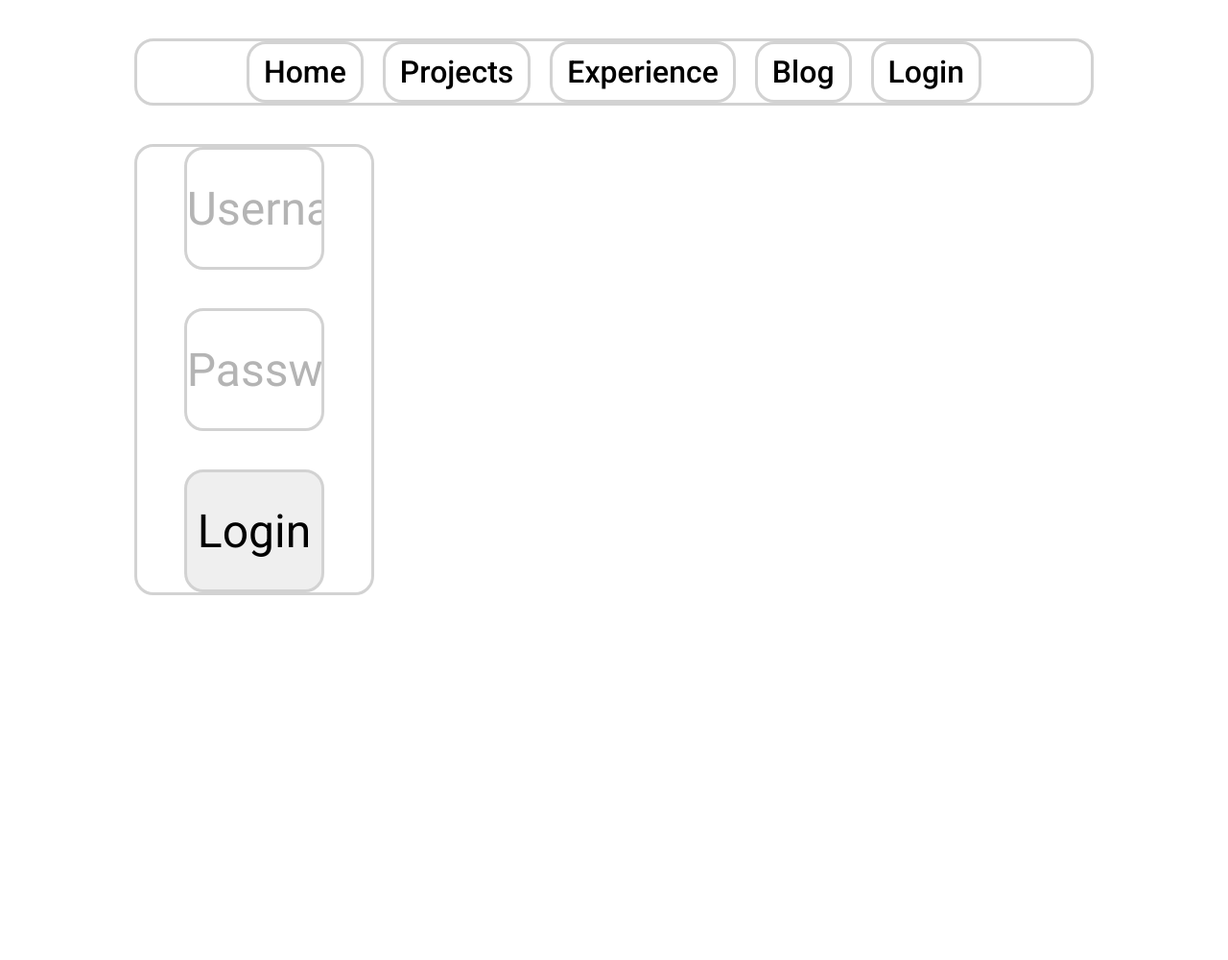
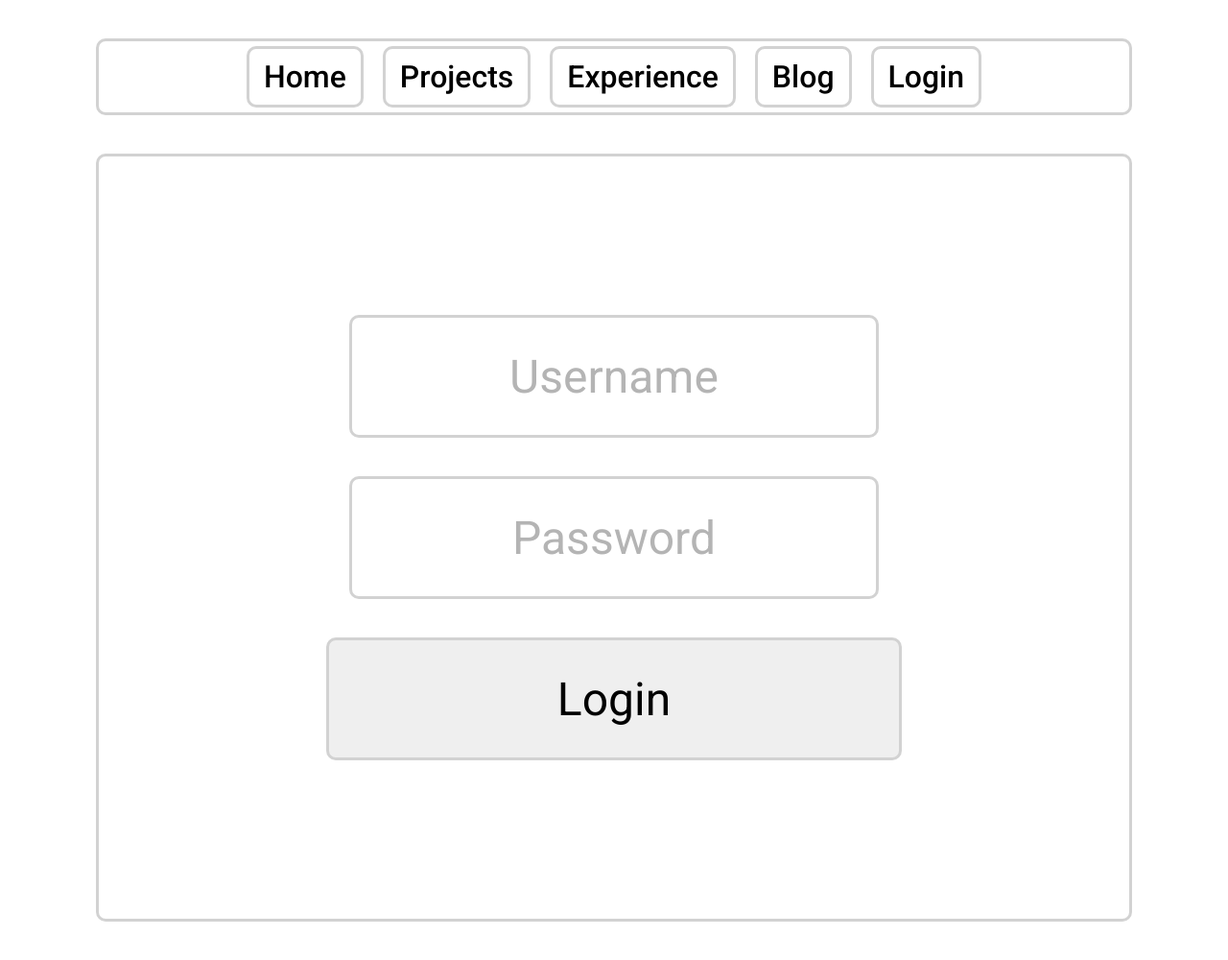
Before and after one commit to Brighton-code/Portfolio, a PHP site: page /login in a window 1280 px wide. Shown: the whole page at 96% size. Before the commit the page ends 620 px from the top, so only its background shows below. Run offline with PHP 8.4, Linux system fonts and the light colour scheme.

Commit message:
css changes

```diff
--- a/Public/css/account.css
+++ b/Public/css/account.css
@@ -1,3 +1,12 @@
+main {
+	width: 100%;
+	min-height: 800px;
+	display: flex;
+}
+section {
+	width: 100%;
+}
+
 form {
 	height: 100%;
 	width: 100%;
@@ -9,7 +18,7 @@ form {
 }
 
 form input {
-	width: 60%;
+	max-width: 600px;
 	height: 8rem;
 	text-align: center;
 	font-size: 3rem;
@@ -20,8 +29,9 @@ form input::placeholder {
 }
 
 form button {
-	width: 60%;
+	min-width: 600px;
 	height: 8rem;
+	cursor: pointer;
 	text-align: center;
 	font-size: 3rem;
 	transition: border-color 1.5s, color 1s, background-color 1s;
--- a/Public/css/base.css
+++ b/Public/css/base.css
@@ -5,28 +5,24 @@
 * {
 	padding: 0;
 	margin: 0;
+	box-sizing: border-box;
 	text-decoration: none;
-	box-sizing: border-box;
 	font-family: "Roboto", sans-serif;
 }
 body {
 	height: 100vh;
-	padding: 40px 0;
 }
 .container {
+	max-width: 1080px;
+	margin: auto;
+	padding: 40px 0;
 	display: flex;
 	flex-direction: column;
 	gap: 40px;
-	max-width: 1000px;
-	width: 80%;
-	height: 100%;
-	margin: auto;
 }
-
 header {
 	height: 10vh;
 }
-
 nav {
 	height: 100%;
 	display: flex;
@@ -34,37 +30,66 @@ nav {
 	align-items: center;
 	gap: 20px;
 }
-
 nav a {
 	font-size: xx-large;
 	font-weight: 500;
 	padding: 10px 15px;
+	color: black;
+}
+nav a:hover {
+	color: var(--base-border-hover);
+	transition: border-color 1s, color 1s;
 }
 
 .border {
 	border: 3px solid var(--base-border);
-	border-radius: 20px;
-	transition: border-color 1.5s, color 1s;
+	border-radius: 10px;
+	transition: border-color 1s, color 1s;
 }
 .border:hover {
 	border-color: var(--base-border-hover);
-}
-.link {
-	color: black;
-	/* transition: border-color 1.5s; */
-}
-.link:hover {
-	color: var(--base-border-hover);
+	h3 {
+		color: var(--base-border-hover);
+	}
+	.legend {
+		background-color: var(--base-border-hover);
+		color: white;
+	}
+	.svg {
+		color: var(--base-border-hover);
+	}
+	.links a img {
+		color: var(--base-border-hover)
+	}
 }
 
-.whole {
-	height: 100%;
-	display: grid;
-	grid-template-rows: repeat(4, 1fr);
-	grid-template-columns: repeat(4, 1fr);
+.internal {
+	display: flex;
+	position: relative;
+	cursor: pointer;
 }
-
-.whole-section {
-	grid-row: span 1;
-	grid-column: span 1;
+.internal > h3 {
+	color: black;
+	transition: color 1s;
+	margin: auto;
+	font-size: 3rem;
+	font-weight: 500;
 }
+.legend {
+	position: absolute;
+	margin: -24px 0 0 5px;
+	background-color: var(--base-border);
+	border-radius: 20px;
+	padding: 2px 10px;
+	transition: background-color 1s, color 1s;
+	font-weight: 500;
+	font-size: 18px;
+}
+.svg {
+	color: black;
+	height: 3rem;
+	position: absolute;
+	top: 10px;
+	right: 10px;
+	transition: color 1s;
+}
--- a/Views/Layouts/nav.php
+++ b/Views/Layouts/nav.php
@@ -5,9 +5,9 @@
 		<a class="border link" href="#experience">Experience</a>
 		<a class="border link" href="#blog">Blog</a>
 		<?php if (isset($_SESSION['user_id']) && $_SESSION['user_id']): ?>
-			<a href="#logout">logout</a>
+			<a class="border link" href="/logout">logout</a>
 		<?php else: ?>
-			<a class="border link" href="#login">Login</a>
+			<a class="border link" href="/login">Login</a>
 		<?php endif; ?>
 	</nav>
 </header>
--- a/Views/login.view.php
+++ b/Views/login.view.php
@@ -8,12 +8,12 @@ if (isset($error) && !empty($error)) {
 <div class="container">
 	<?php include 'layouts/nav.php' ?>
 
-	<main class="whole">
-		<section class="border whole-section">
+	<main>
+		<section class="border">
 			<form action="/login" method="post">
 				<input class="border" type="text" placeholder="Username" name="username" required maxlength="24" autocomplete="off">
 				<input class="border" type="password" placeholder="Password" name="password" required minlength="4" autocomplete="off">
-				<button class="border link" type="submit">Login</button>
+				<button class="border" type="submit">Login</button>
 			</form>
 		</section>
 	</main>
```
Also changed, not shown: Public/css/index.css (+51 -7 lines), Views/index.view.php (+5 -4 lines), Public/img/LI-In-Bug.png (added), Public/img/discord-mark-black.png (added), Public/img/github-mark.png (added).
